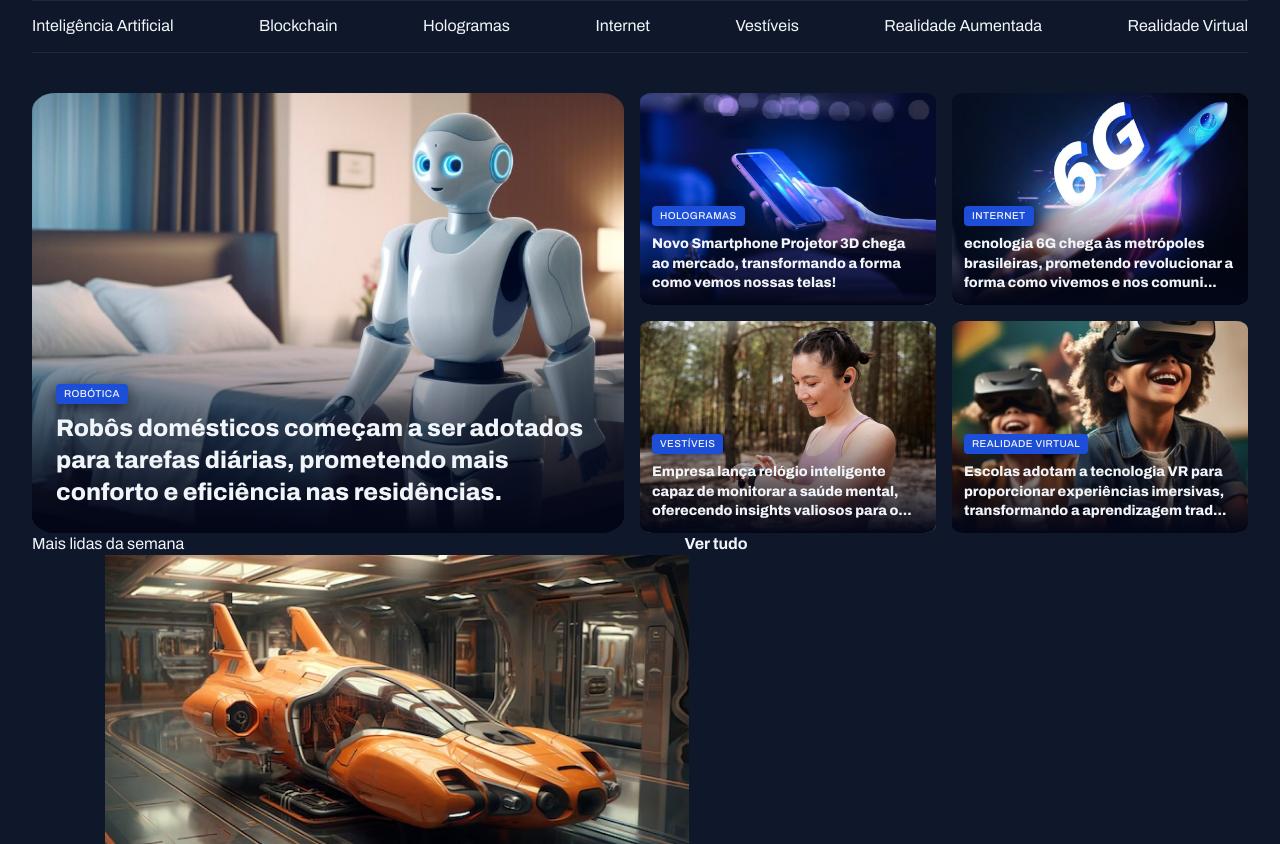
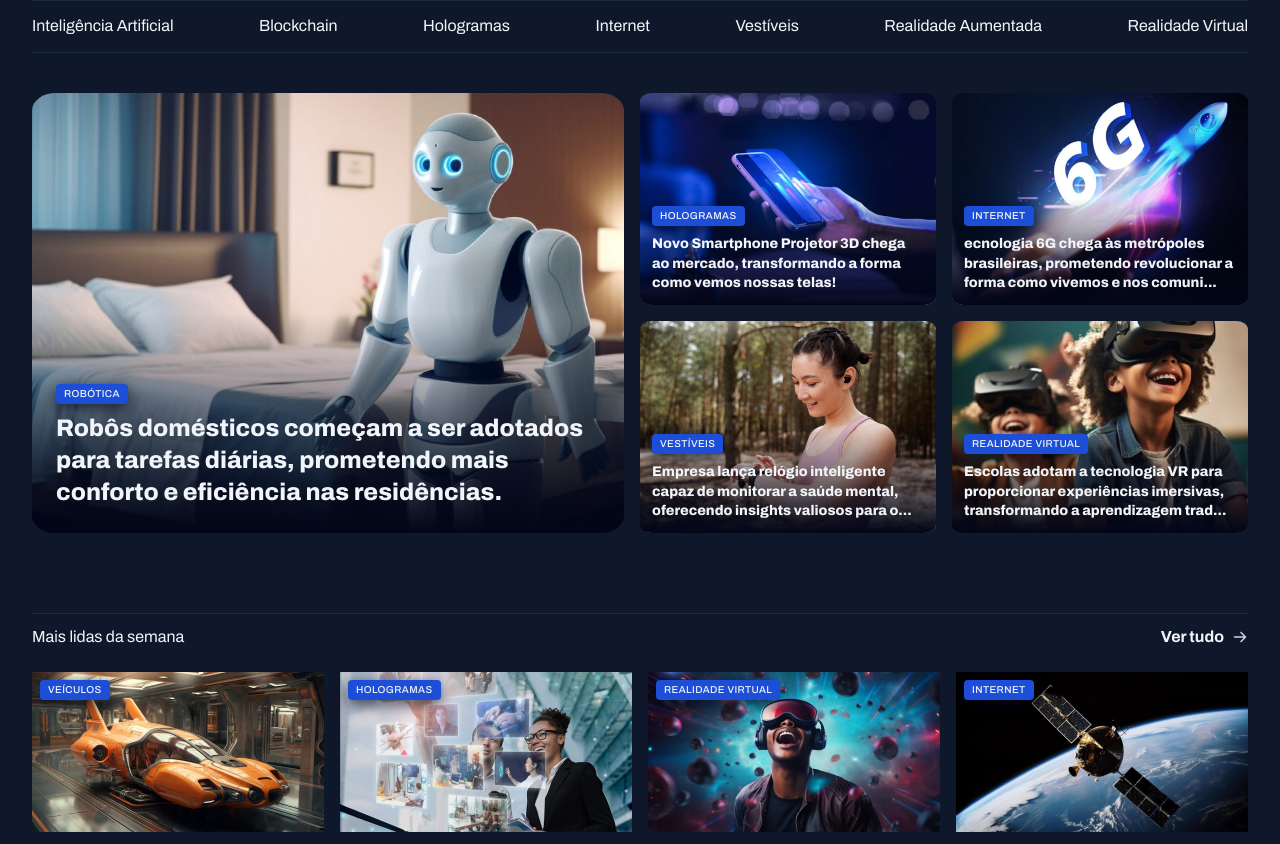
Before and after one commit to thiallymoura/news-portal---project, a plain HTML site: page index.html in a window 1280 px wide. Shown: the part 62-906 px from the top of the page. Drawn offline with Linux system fonts and the light colour scheme.

Commit message:
feat: Applying styles to the most read section of the week

```diff
--- a/styles/global.css
+++ b/styles/global.css
@@ -59,6 +59,7 @@ img {
 
 main {
     margin-top: 40px;
+    gap: 80px
 }
 
 .content-tag {
--- a/styles/sections.css
+++ b/styles/sections.css
@@ -1,3 +1,25 @@
+section header {
+    border-top: 1px solid var(--stroke-color);
+    padding-block: 12px 24px;
+
+    a {
+        justify-self: end;
+        align-items: center;
+        gap: 8px;
+
+        span {
+            background-image: url('../assets/icons/ArrowRight.svg');
+            width: 16px;
+            height: 16px;
+        }
+
+
+        &:hover span {
+            background-image: url('../assets/icons/ArrowRight-hover.svg');
+        }
+    }
+}
+
 #featured {
 
     img {
@@ -39,3 +61,33 @@
         }
     }
 }
+
+#weekly {
+
+
+    &>div {
+        grid-template-columns: repeat(4, 292px);
+    }
+
+    img {
+        height: 160px;
+
+    }
+
+    figure {
+        position: relative;
+    }
+
+    .content-tag {
+        position: absolute;
+        top: 8px;
+        left: 8px;
+    }
+
+    p {
+        margin-top: 8px;
+        font-weight: 800;
+
+    }
+
+}
```
